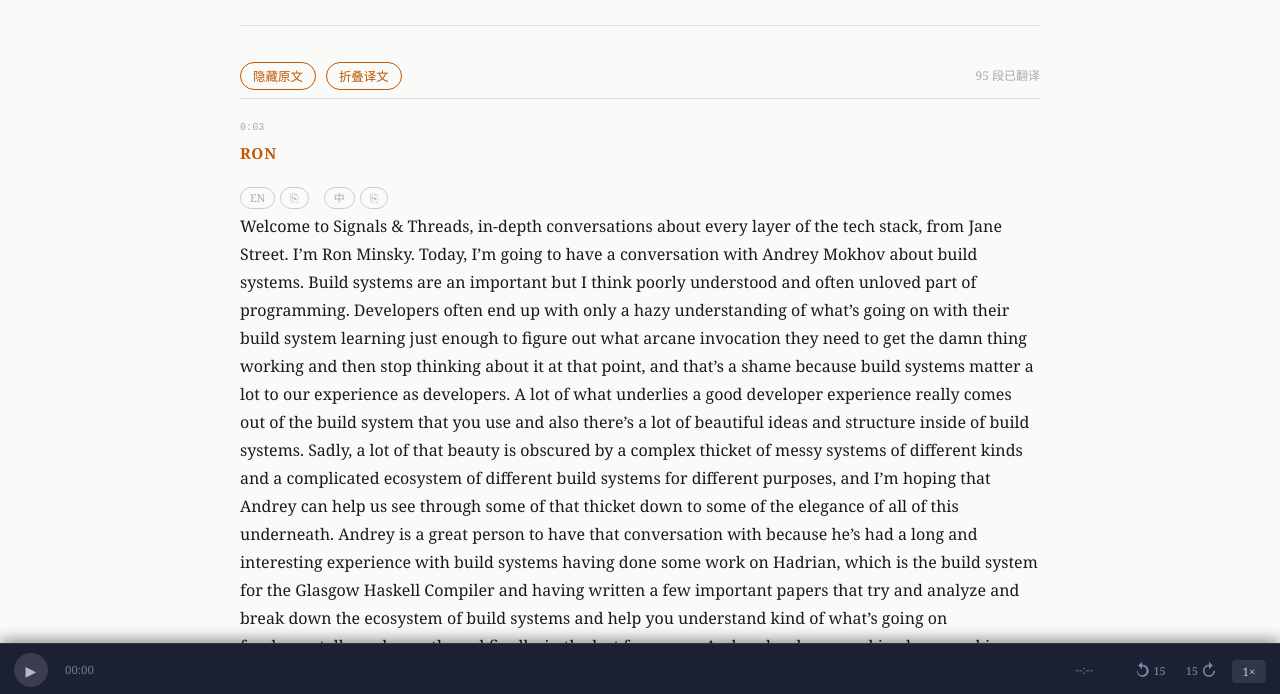
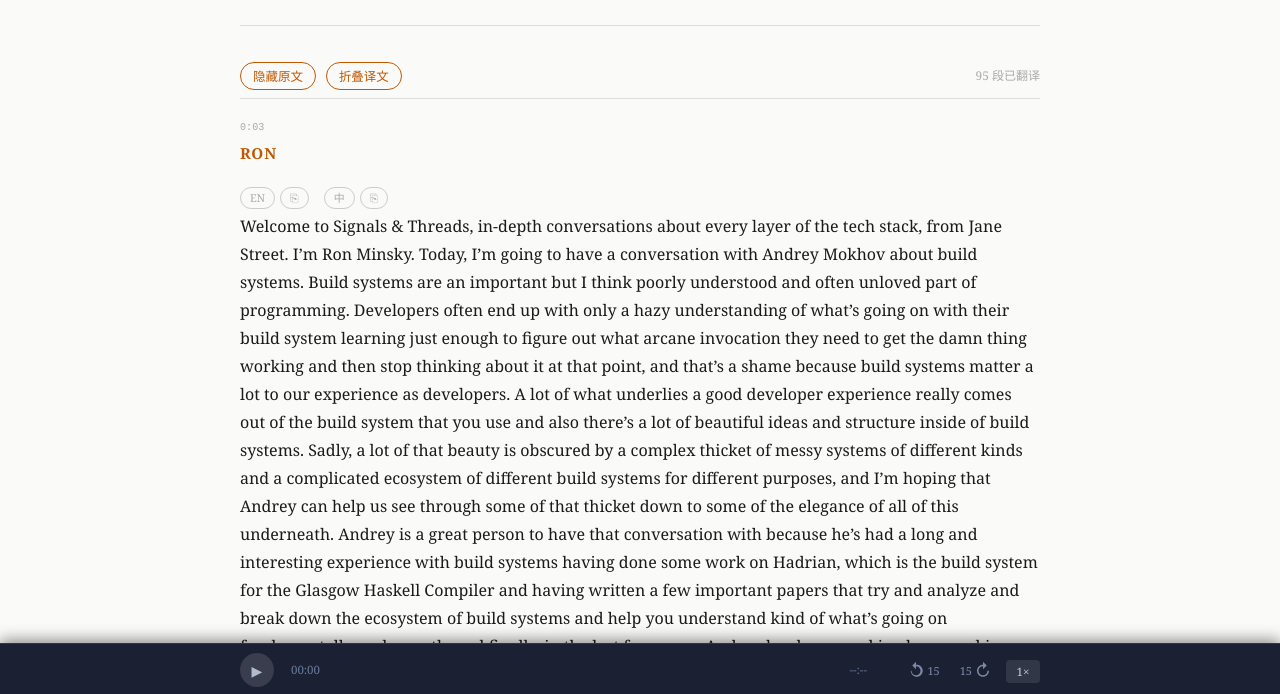
Before and after one commit to OHNOalan/Signals-and-Threads, a plain HTML site: page transcripts/build-systems.html in a window 1280 px wide. Shown: the part 104-798 px from the top of the page. Drawn offline with Linux system fonts and the light colour scheme.

Commit message:
shrink audio bar

```diff
--- a/transcripts/player.css
+++ b/transcripts/player.css
@@ -8,8 +8,18 @@
   background: #1b2033;
   border-top: 1px solid rgba(255,255,255,.1);
   box-shadow: 0 -3px 14px rgba(0,0,0,.45);
-  display: flex; align-items: center; gap: 8px; padding: 0 14px;
   font-family: inherit;
+  /* center contents to match page text width */
+  display: flex; align-items: center; justify-content: center;
+}
+
+/* inner wrapper constrains to same max-width as page content */
+.ap-bar > * { flex-shrink: 0; }
+.ap-bar { gap: 0; padding: 0; }
+
+.ap-inner {
+  display: flex; align-items: center; gap: 8px;
+  width: 100%; max-width: 800px; padding: 0 24px;
 }
 
 .ap-btn {
--- a/transcripts/player.js
+++ b/transcripts/player.js
@@ -17,7 +17,7 @@
 
   const bar = document.createElement('div');
   bar.className = 'ap-bar';
-  bar.innerHTML = `
+  bar.innerHTML = `<div class="ap-inner">
     <button class="ap-btn ap-play" title="播放/暂停 (空格)">▶</button>
     <span class="ap-time" id="ap-cur">00:00</span>
     <div class="ap-track">
@@ -36,7 +36,8 @@
       <div class="ap-speed-menu" id="ap-speed-menu">
         ${SPEEDS.map(r => `<label><input type="radio" name="ap-spd" value="${r}"${r === 1 ? ' checked' : ''}> ${r}×</label>`).join('')}
       </div>
-    </div>`;
+    </div>
+  </div>`;
   document.body.appendChild(bar);
 
   const playBtn   = bar.querySelector('.ap-play');
```
